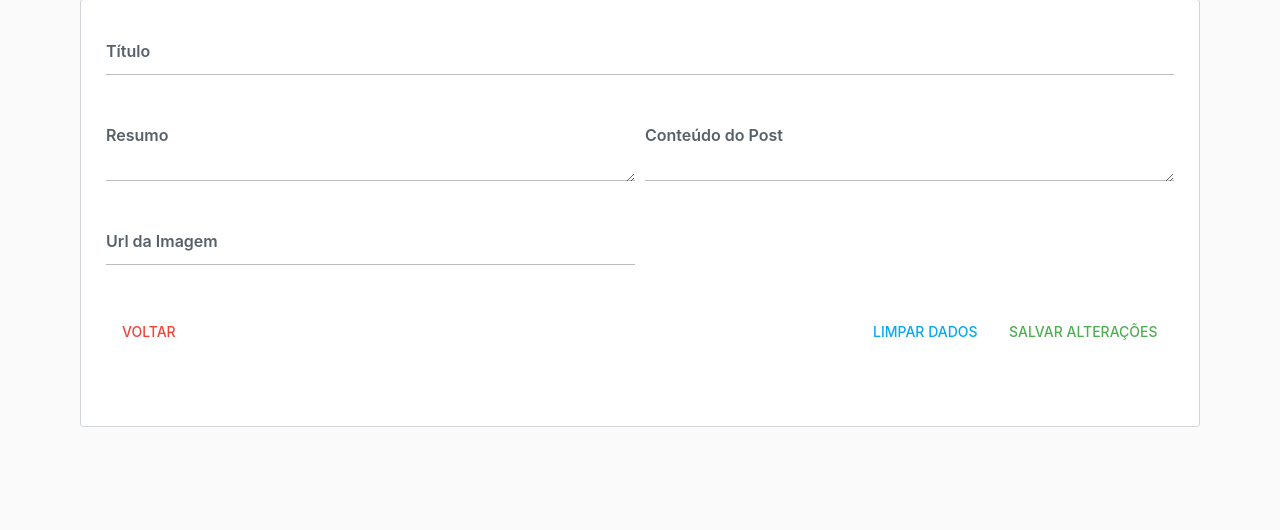
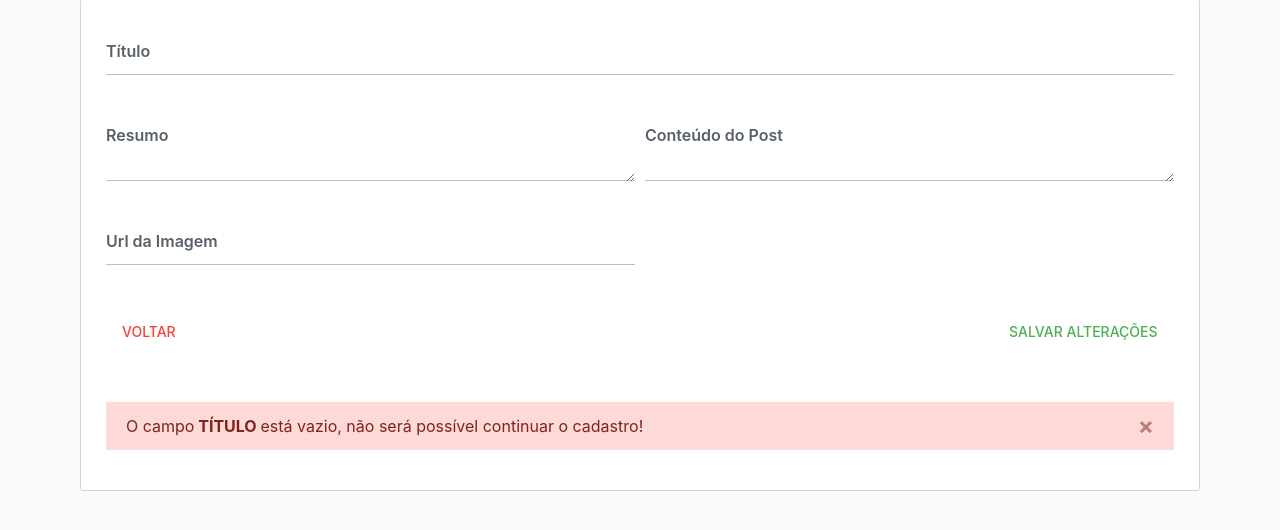
Before and after one commit to vitorserrano/Projeto.PHP, a PHP site: page /editarPostagem.php?id=&titulo=false in a window 1280 px wide. Shown: the part 177-707 px from the top of the page. Run offline with PHP 8.4, Linux system fonts and the light colour scheme; a user stored in the database is signed in; data comes from the database, SQL or seed files in the repository; both versions use the stored data as it was after the commit.

Commit message:
Implementação de novos alerts e criação de data de registro para Usuários Cadastrados

```diff
--- a/cadastrar.php
+++ b/cadastrar.php
@@ -37,11 +37,13 @@
                         <div class="form-group bmd-form-group">
                             <label class="bmd-label-floating">Nome</label>
                             <input name="nome_usuario" type="text" class="form-control">
+                            <small class="form-text text-muted">Exemplo: Vitor</small>
                         </div>
 
                         <div class="form-group bmd-form-group">
                             <label class="bmd-label-floating">E-mail</label>
                             <input name="email_usuario" type="email" class="form-control">
+                            <small class="form-text text-muted">Exemplo: teste@gmail.com</small>
                         </div>
 
                         <div class="form-group bmd-form-group">
--- a/config/conexao.php
+++ b/config/conexao.php
@@ -12,7 +12,7 @@ class Db
                     "mysql:host=localhost;dbname=projeto;",
                     "root",
                     "",
-                    array(PDO::MYSQL_ATTR_INIT_COMMAND => "SET NAMES utf8") //Se for adicionado manualmente pelo bd, e estiver sem este array, caracteres especiais irão sair com pnto de interrogação
+                    array(PDO::MYSQL_ATTR_INIT_COMMAND => "SET NAMES utf8")
                 );
             }
             return self::$conexao;
--- a/controller/cadastrarConteudoController.php
+++ b/controller/cadastrarConteudoController.php
@@ -72,7 +72,3 @@ if ($retorno > 0) {
     }
 
 };
-
-
-$conexao = new Db();
-$conexao->connection();
--- a/controller/recoveryEmailController.php
+++ b/controller/recoveryEmailController.php
@@ -3,7 +3,6 @@
 require("../config/conexao.php");
 
 $email = $_POST['email_usuario'];
-$senha = $_POST['senha_usuario'];
 $id_us = $_POST['id_usuario'];
 
 $consultaEmail = ("SELECT id_usuario, email_usuario FROM `usuario` WHERE email_usuario = :email");
--- a/editarPostagem.php
+++ b/editarPostagem.php
@@ -56,7 +56,6 @@
 
         <div class="form-group bmd-form-group col-md-12 float-right">
           <button type="submit" class="btn btn-success btn float-right">Salvar alterações</button>
-          <button type="reset" class="btn btn-info float-right">Limpar Dados</button>
           <a class="btn-voltar btn" href="listaFormulario.php">Voltar</a>
         </div>
 
@@ -69,6 +68,48 @@
               </button>
             </div>
           <?php } ?>
+
+
+          <?php if (isset($_GET['titulo'])) { ?>
+            <div class="alert alert-danger alert-dismissible fade show" role="alert">
+              O campo<strong> TÍTULO </strong> está vazio, não será possível continuar o cadastro!
+              <button type="button" class="close" data-dismiss="alert" aria-label="Close">
+                <span aria-hidden="true">&times;</span>
+              </button>
+            </div>
+          <?php } ?>
+
+          <?php if (isset($_GET['resumo'])) { ?>
+            <div class="alert alert-danger alert-dismissible fade show" role="alert">
+              O campo<strong> RESUMO </strong> está vazio, não será possível continuar o cadastro!
+              <button type="button" class="close" data-dismiss="alert" aria-label="Close">
+                <span aria-hidden="true">&times;</span>
+              </button>
+            </div>
+          <?php } ?>
+
+          <?php if (isset($_GET['conteudo'])) { ?>
+            <div class="alert alert-danger alert-dismissible fade show" role="alert">
+              O campo<strong> CONTEÚDO </strong> está vazio, não será possível continuar o cadastro!
+              <button type="button" class="close" data-dismiss="alert" aria-label="Close">
+                <span aria-hidden="true">&times;</span>
+              </button>
+            </div>
+          <?php } ?>
+
+          <?php if (isset($_GET['urlImg'])) { ?>
+            <div class="alert alert-danger alert-dismissible fade show" role="alert">
+              O campo<strong> URL </strong> está vazio, não será possível continuar o cadastro!
+              <button type="button" class="close" data-dismiss="alert" aria-label="Close">
+                <span aria-hidden="true">&times;</span>
+              </button>
+            </div>
+          <?php } ?>
+
+
+
+
+
         </div>
 
       </div>
--- a/listaFormulario.php
+++ b/listaFormulario.php
@@ -14,6 +14,7 @@
                     <div class="row">
                         <div class="col-md-8">
                             <input type="text" class="form-control" name="pesquisa">
+                            <small id="emailHelp" class="form-text text-muted">We'll never share your email with anyone else.</small>
                         </div>
                         <div class="col-md-4">
                             <button class="btn btn-secondary" type="submit"> <i class="fa fa-search"></i> PESQUISAR</button>
@@ -27,7 +28,6 @@
 
             <div class="formulario form-row py-2">
                 <?php
-
                 $sql = ("SELECT
                             postagem.*,
                             usuario.nome_usuario
@@ -39,15 +39,12 @@
                             usuario.id_usuario = postagem.autor_postagem
                         WHERE
                             (1 = 1) ");
-
                 if (isset($_GET['pesquisa'])) {
                     $sql .= (" AND postagem.titulo_postagem LIKE " . "'%" . $_GET['pesquisa'] . "%'");
                 }
-
                 $stmt = Db::connection()->prepare($sql);
                 $stmt->execute();
                 $postagens = $stmt->fetchAll(PDO::FETCH_ASSOC);
-
                 ?>
                 <table class="table table-responsive-lg table-hover ">
                     <thead>
--- a/recovery-email.php
+++ b/recovery-email.php
@@ -46,7 +46,7 @@
 
                             <?php if (isset($_GET['erro'])) { ?>
                             <div class="alert alert-warning alert-dismissible fade show" role="alert">
-                                <strong>Holy guacamole!</strong> You should check in on some of those fields below.
+                               Digite um <strong> E-mail </strong> válido.
                                 <button type="button" class="close" data-dismiss="alert" aria-label="Close">
                                     <span aria-hidden="true">&times;</span>
                                 </button>
```
Also changed, not shown: DataBase/projeto.sql (+5 -5 lines), controller/cadastrarController.php (+13 -10 lines), controller/editarConteudoController.php (+4 -4 lines), .htaccess (added).
